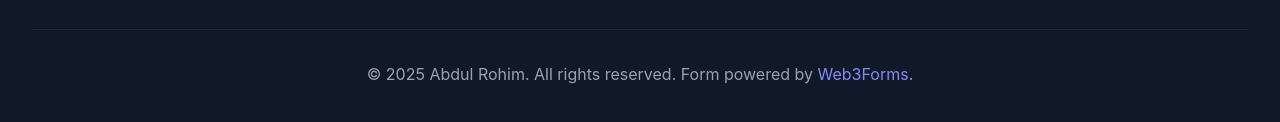
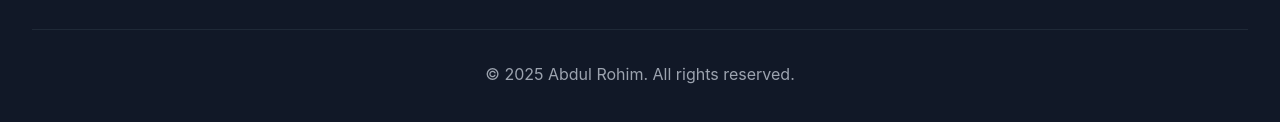
Before and after one commit to tobangado69/rohimdev.com-2, a plain HTML site: page contact/index.html in a window 1280 px wide. Shown: the part 5105-5227 px from the top of the page. Drawn offline with nearby package versions, Linux system fonts and the light colour scheme.

Commit message:
fix: Correct HTML formatting and remove unnecessary footer content
- Fix spacing in the 'Get In Touch' section by removing an extra space in the id attribute
- Simplify footer content by removing the Web3Forms attribution while retaining copyright notice

```diff
--- a/contact/index.html
+++ b/contact/index.html
@@ -243,7 +243,7 @@
         <section class="py-20 bg-gradient-to-b from-gray-900 to-black">
             <div class="max-w-7xl mx-auto px-4 sm:px-6 lg:px-8">
                 <div class="text-center mb-16">
-                    <h2 id ="get-in-touch" class="text-3xl sm:text-4xl font-bold text-white mb-4">Get In Touch</h2>
+                    <h2 id="get-in-touch" class="text-3xl sm:text-4xl font-bold text-white mb-4">Get In Touch</h2>
                     <p class="text-xl text-white/70 max-w-3xl mx-auto">
                         Choose your preferred way to reach out. I'm always excited to discuss new projects and
                         opportunities.
@@ -767,9 +767,7 @@
             </div>
 
             <div class="border-t border-gray-800 mt-8 pt-8 text-center text-gray-400">
-                <p>&copy; 2025 Abdul Rohim. All rights reserved. Form powered by <a href="https://web3forms.com/"
-                        target="_blank" rel="noopener noreferrer"
-                        class="text-primary-400 hover:text-primary-300">Web3Forms</a>.</p>
+                <p>&copy; 2025 Abdul Rohim. All rights reserved.</p>
             </div>
         </div>
     </footer>
```
